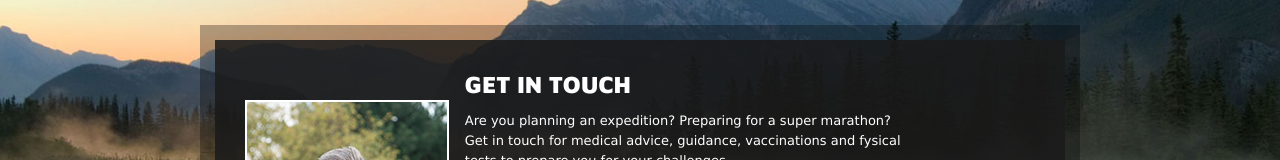
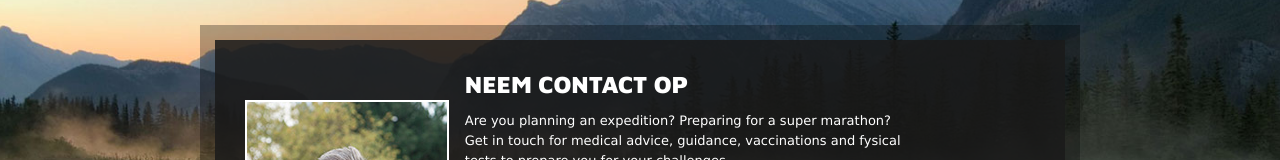
Before and after one commit to codelikeshuwen/mountain-and-expedition-medicine.be, a Vue app: page /contact in a window 1280 px wide. Shown: the part 231-391 px from the top of the page. Built offline with nearby package versions, Linux system fonts and the light colour scheme.

Commit message:
Add language in Dutch

```diff
--- a/src/components/ContactPage.vue
+++ b/src/components/ContactPage.vue
@@ -6,7 +6,9 @@ export default {
   name: "ContactPage",
   components: { PageHeader, PageFooter },
   data() {
-    return {};
+    return {
+      language: "nl",
+    };
   },
 };
 </script>
@@ -19,11 +21,12 @@ export default {
         <div id="contact" class="container">
           <img
             src="@/assets/images/dokter-wim-hullaert.jpg"
-            alt="docter-img2"
+            alt="Doctor Wim Hullaert"
           />
 
           <div class="textbox">
-            <h1>GET IN TOUCH</h1>
+            <h1 v-if="language === 'en'">GET IN TOUCH</h1>
+            <h1 v-if="language === 'nl'">NEEM CONTACT OP</h1>
             <p>
               Are you planning an expedition? Preparing for a super marathon?
               Get in touch for medical advice, guidance, vaccinations and
```
